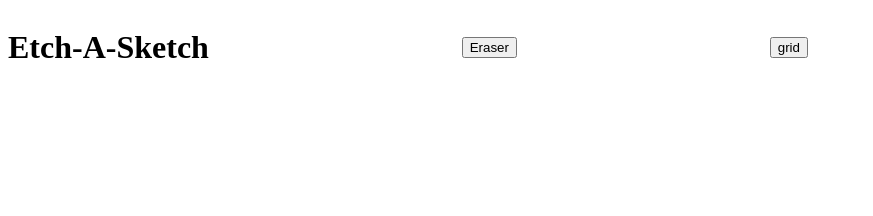
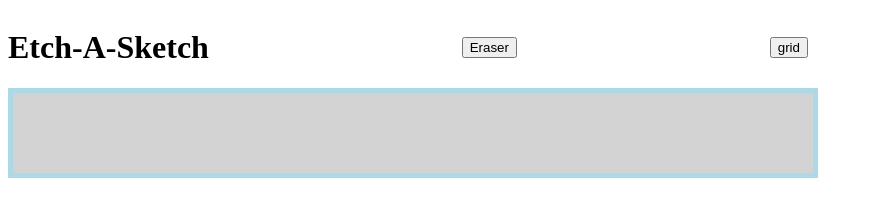
Before and after one commit to wolfSkullCave/etch-a-sketch, a plain HTML site: page index.html in a window 1280 px wide. Shown: the whole page, without its empty margins (0-873 px from the left). Drawn offline with Linux system fonts and the light colour scheme.

Commit message:
Added grid div to index.html

```diff
--- a/index.html
+++ b/index.html
@@ -17,6 +17,8 @@
         <button id="gridBtn">grid</button>
 
     </div>
+
+    <div class="grid"></div>
 </body>
 
 </html>
```
